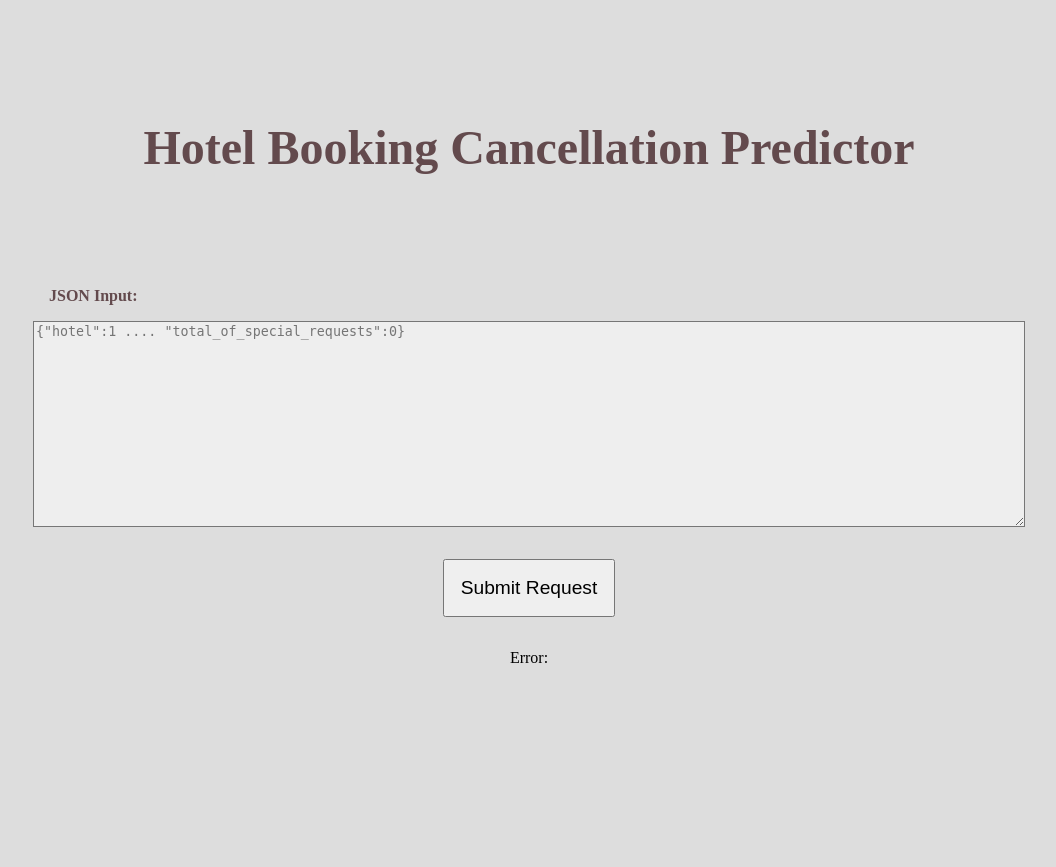
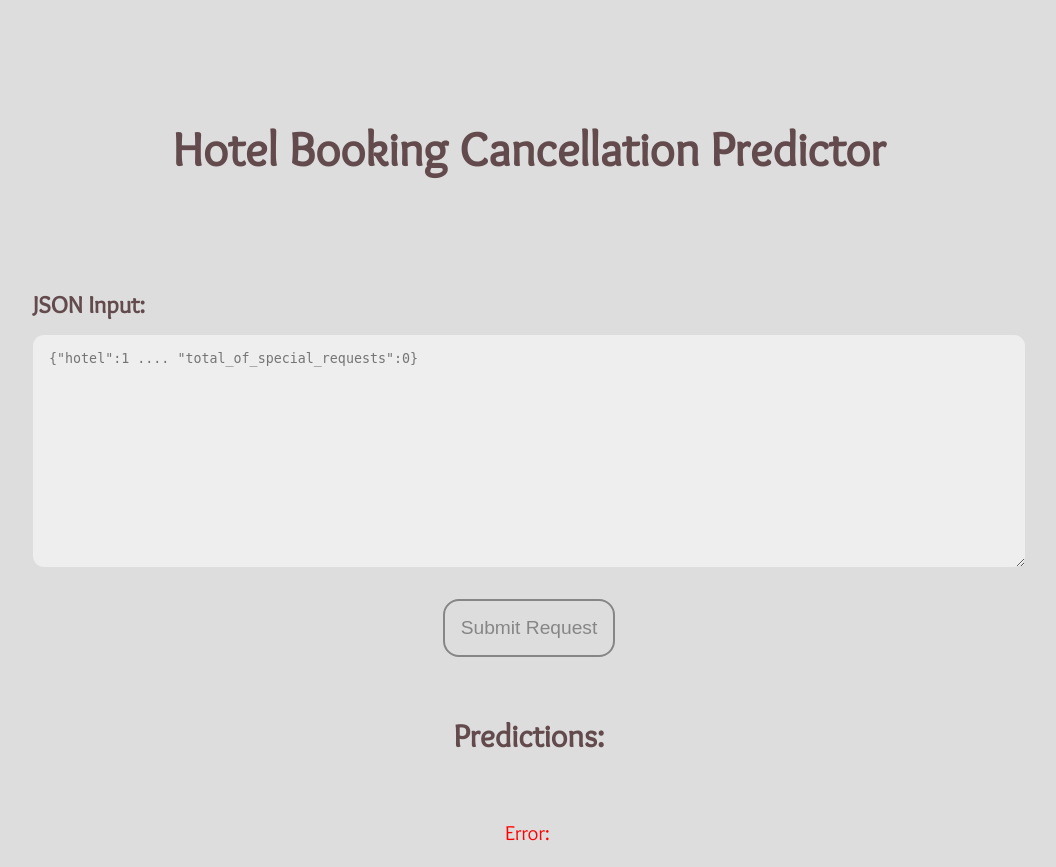
Before and after one commit to gsbevilaqua83/booking-cancellation-predictor, a Flask app: template templates/index.html in a window 1280 px wide. Shown: the whole page, without its empty margins (119-1175 px from the left). Before the commit the page ends 663 px from the top, so only its background shows below. Run offline with Flask 2, Linux system fonts and the light colour scheme; the template is opened without the code that fills it, so the values that code supplies are empty.

Commit message:
UI update

```diff
--- a/static/css/main.css
+++ b/static/css/main.css
@@ -1,3 +1,8 @@
+@font-face {
+    font-family: "Overlock-Regular";
+    src: url('../fonts/Overlock-Regular.ttf') format("truetype");
+}
+
 body {
     width: 100vw;
     height: 100vh;
@@ -7,6 +12,7 @@
     /* justify-content: center; */
     align-items: center;
     text-align: center;
+    font-family: 'Overlock-Regular', monospace;
 }
 
 h1 {
@@ -16,6 +22,11 @@
     margin-top: 4rem;
 }
 
+h2 {
+    color: #634a4d;
+    font-size: 2rem;
+}
+
 .pred-input-form {
     width: 80%;
     display: flex;
@@ -23,13 +34,17 @@
 }
 
 .pred-input-form label {
-    padding: 1rem;
+    padding: 1rem 1rem 1rem 0;
     text-align: start;
     font-weight: 700;
+    font-size: 1.5rem;
 }
 
 .pred-input-form textarea {
     background-color: #eee;
+    border-radius: 0.7rem;
+    border: none;
+    padding: 1rem;
 }
 
 .pred-input-field {
@@ -46,6 +61,24 @@
 .sbm-button button {
     padding: 1rem;
     font-size: 1.2rem;
+    color: #868686;
+    background-color: transparent;
+    border-radius: 1rem;
+    border: 0.15rem solid #868686;
+}
+
+.sbm-button button:hover {
+    color: #ddd;
+    background-color: #262626;
+    border: 0.15rem solid #262626;
+}
+
+.prediction-div {
+    padding: 1rem;
+}
+
+.prediction-div p {
+    font-size: 1.3rem;
 }
 
 .true-pred {
@@ -55,3 +88,17 @@
 .false-pred {
     color: green;
 }
+
+.error-div {
+    display: flex;
+    justify-content: center;
+    font-size: 1.3rem;
+}
+
+.error-div p {
+    padding: 0.1rem;
+}
+
+.error-label {
+    color: red;
+}
--- a/templates/index.html
+++ b/templates/index.html
@@ -20,6 +20,7 @@
             {% block content %}
                 {% if prediction != '' %}
                     <div class="prediction-div">
+                        <h2>Predictions:</h2>
                         {% for i in range(prediction|length) %}
                             {% if prediction[i] %}
                                 <p class="true-pred"> Prediction {{i}}: Will Cancel</p>
@@ -31,8 +32,9 @@
                 {% endif %}
 
                 {% if error != '' %}
-                    <div class="prediction-div">
-                        <p> Error: {{error}}</p>
+                    <div class="error-div">
+                        <p class="error-label">Error:</p>
+                        <p>{{error}}</p>
                     </div>
                 {% endif %}
             {% endblock content %}
```
Also changed, not shown: static/fonts/Overlock-Regular.ttf (added).
